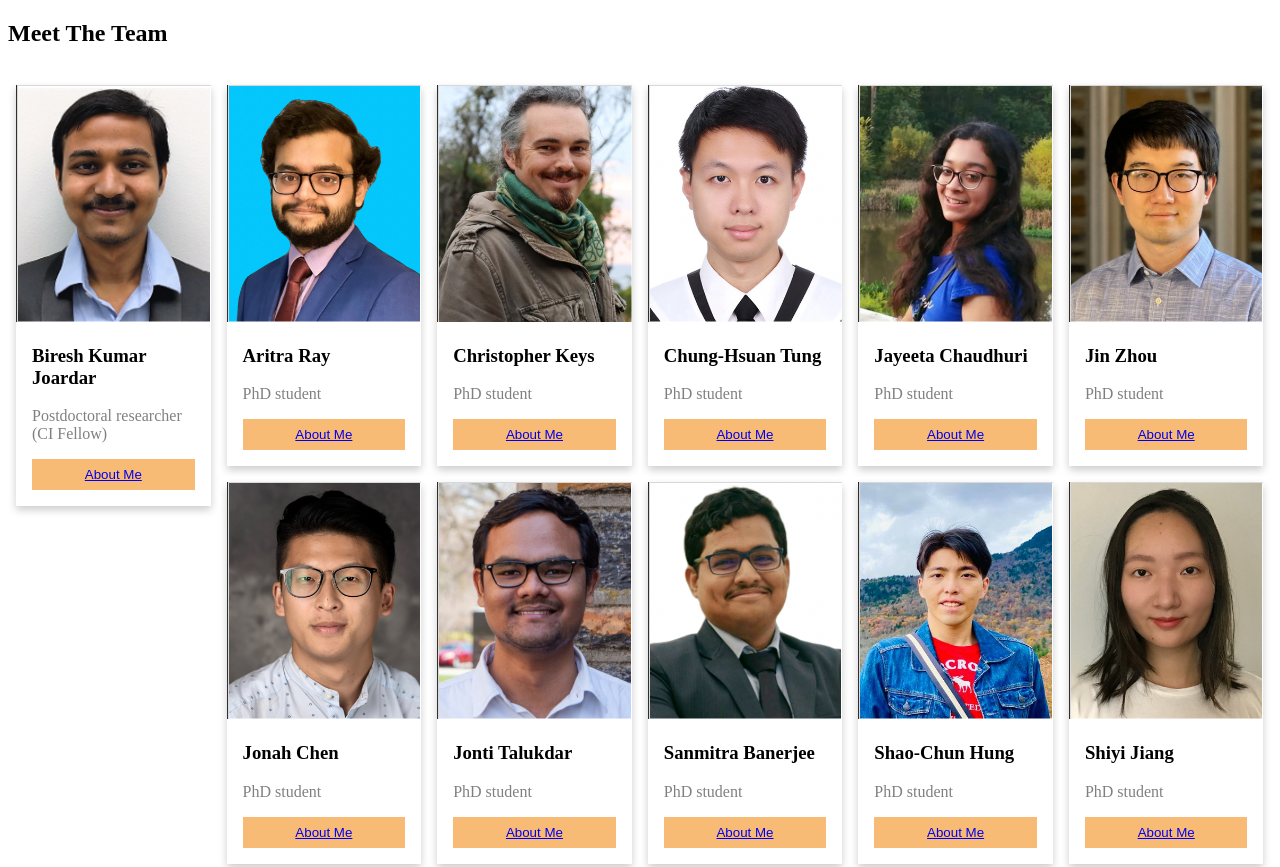
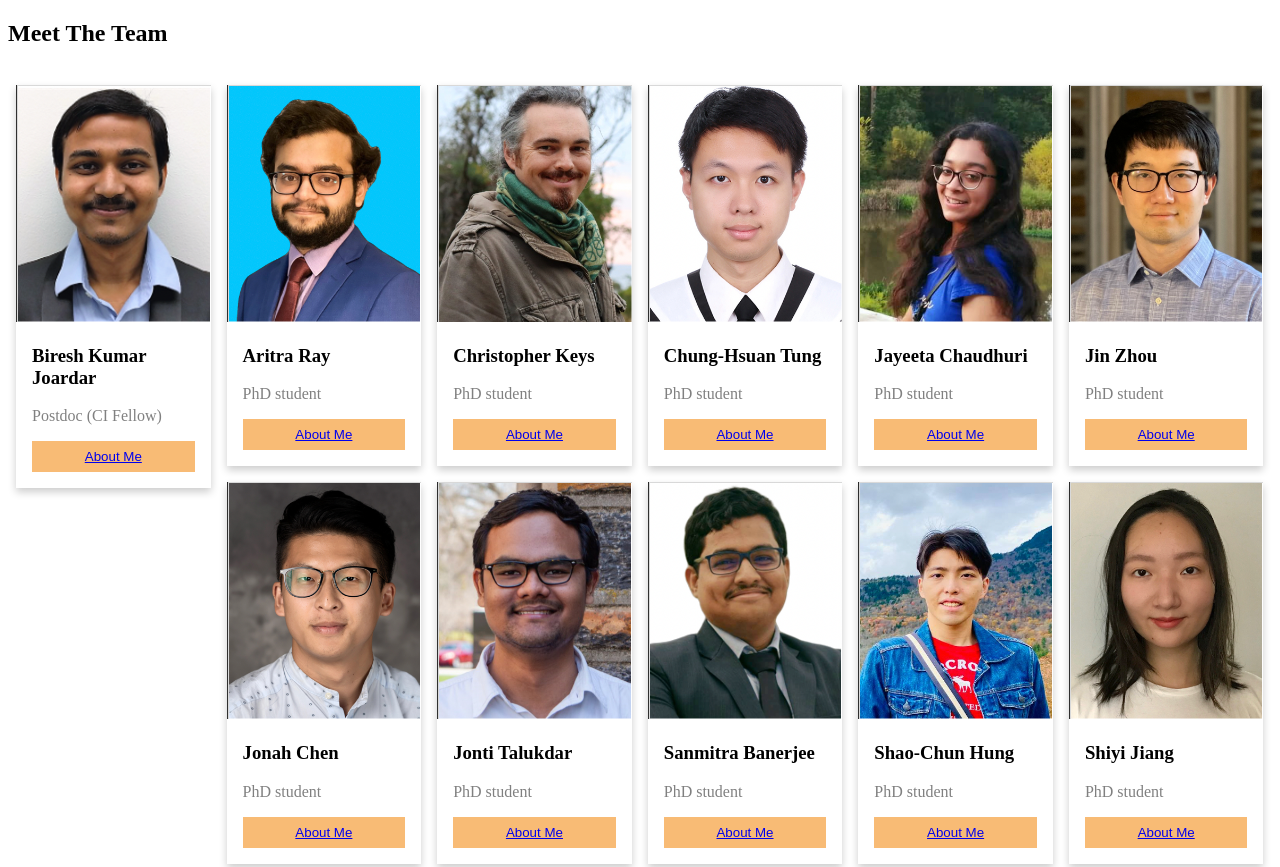
Before and after one commit to bjoardar/bjoardar.github.io, a website: page MyTesting/bio.html in a window 1280 px wide. Shown: the top 867 px of the page. Drawn offline with Linux system fonts and the light colour scheme.

Commit message:
Update bio.html

```diff
--- a/MyTesting/bio.html
+++ b/MyTesting/bio.html
@@ -75,7 +75,7 @@ html {
     <img src="biresh.png" alt="Mike" style="width:100%">
     <div class="container">
       <h3>Biresh Kumar Joardar</h3>
-      <p class="title">Postdoctoral researcher (CI Fellow)</p>
+      <p class="title">Postdoc (CI Fellow)</p>
       <p><button class="button"><a href="biresh.txt">About Me</a></button></p>
     </div>
   </div>
```
